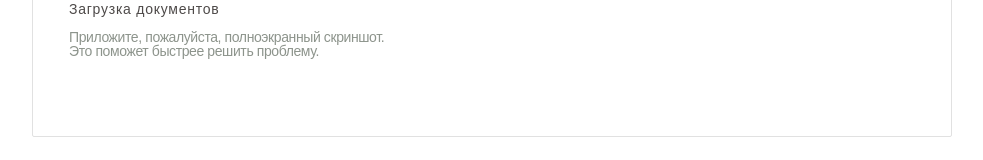
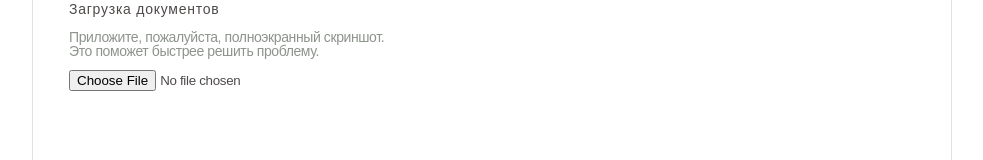
Before and after one commit to Tchander/maximum_education, a Vue app: page / in a window 1280 px wide. Shown: the part 665-825 px from the top of the page, without its empty margins (148-1131 px from the left). Built offline with nearby package versions, Linux system fonts and the light colour scheme; no server answers; the HTML template or start-up script is replaced by a standard one.

Commit message:
feat: add documents uploading button

```diff
--- a/src/components/DocumentsUploading.vue
+++ b/src/components/DocumentsUploading.vue
@@ -9,12 +9,25 @@
       Приложите, пожалуйста, полноэкранный скриншот. Это поможет быстрее решить
       проблему.
     </div>
+    <input @input="onChangeValue" class="mxed-file" type="file" />
   </div>
 </template>
 
 <script>
+import { mapActions, mapGetters } from "vuex";
 export default {
   name: "DocumentsUploading",
+  computed: {
+    ...mapGetters("file", {
+      fileUrl: "fileUrl",
+    }),
+  },
+  methods: {
+    ...mapActions("file", ["changeFileUrl"]),
+    onChangeValue({ target: { value } }) {
+      this.changeFileUrl(value);
+    },
+  },
 };
 </script>
 
@@ -24,5 +37,9 @@ export default {
   width: 100%;
   max-width: 320px;
   letter-spacing: -0.4px;
+  margin-bottom: 12px;
+}
+.mxed-file {
+  letter-spacing: -0.3px;
 }
 </style>
--- a/src/store/index.js
+++ b/src/store/index.js
@@ -3,6 +3,7 @@ import Vuex from "vuex";
 import cities from "./modules/cities";
 import appeals from "./modules/appeals";
 import description from "./modules/description";
+import file from "@/store/modules/file";
 
 Vue.use(Vuex);
 
@@ -11,5 +12,6 @@ export default new Vuex.Store({
     cities,
     appeals,
     description,
+    file,
   },
 });
--- /dev/null
+++ b/src/store/modules/file.js
@@ -0,0 +1,23 @@
+export default {
+  namespaced: true,
+  actions: {
+    changeFileUrl({ commit }, data) {
+      try {
+        commit("updateFileUrl", data);
+      } catch (e) {
+        console.log(e);
+      }
+    },
+  },
+  mutations: {
+    updateFileUrl(state, payload) {
+      state.fileUrl = payload;
+    },
+  },
+  getters: {
+    fileUrl: (state) => state.fileUrl,
+  },
+  state: {
+    fileUrl: "",
+  },
+};
```
